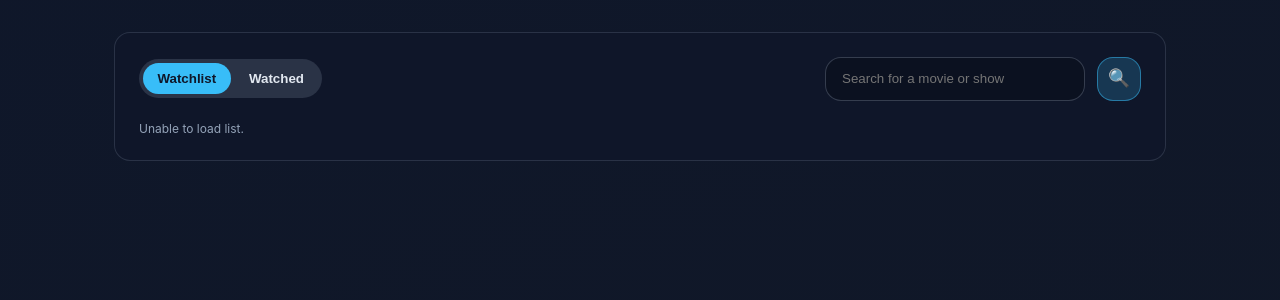
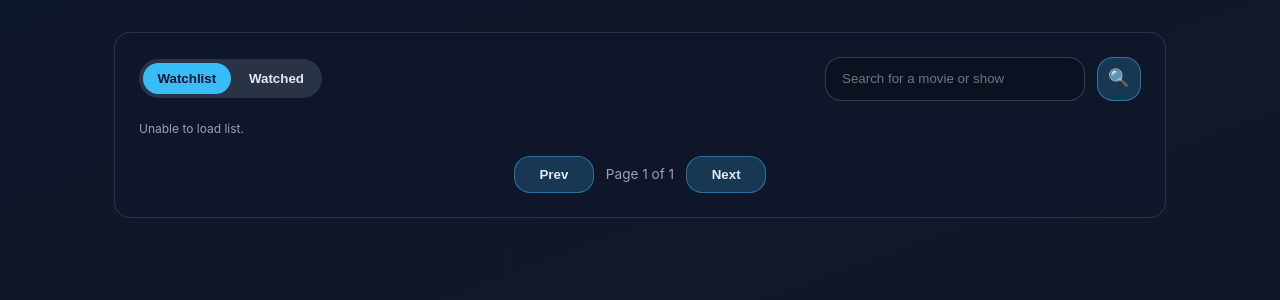
Before and after one commit to maxmo74/drivemap, a Flask app: template webapp/templates/index.html in a window 1280 px wide. Shown: the part 86-386 px from the top of the page. Run offline with Flask 3, Linux system fonts and the light colour scheme; the template is opened without the code that fills it, so the values that code supplies are empty.

Commit message:
Improve search speed and add pagination

```diff
--- a/webapp/app.py
+++ b/webapp/app.py
@@ -19,7 +19,7 @@
 IMDB_TITLE_URL = "https://www.imdb.com/title/{title_id}/"
 OMDB_URL = "https://www.omdbapi.com/"
 DEFAULT_USER_AGENT = "shovo-movielist/1.0 (+https://example.com)"
-APP_VERSION = "1.3.0"
+APP_VERSION = "1.3.1"
 MAX_RESULTS = 10
 IMDB_TRENDING_URL = "https://www.imdb.com/chart/moviemeter/"
 ALLOWED_TYPE_LABELS = {"feature", "movie", "tvseries", "tvminiseries", "tvmovie"}
@@ -349,29 +349,38 @@
     return rotten_rating
 
 
-def parse_suggestion_item(item: dict[str, Any], user_agent: str) -> SearchResult | None:
+def _normalize_type_label(type_label: str | None) -> str:
+    if not type_label:
+        return ""
+    return re.sub(r"[^a-z]", "", type_label.lower())
+
+
+def parse_suggestion_item(
+    item: dict[str, Any], user_agent: str, include_details: bool = True
+) -> SearchResult | None:
     title_id = item.get("id")
     if not title_id:
         return None
     type_label = item.get("qid") or item.get("q")
-    if type_label:
-        normalized_type = re.sub(r"[^a-z]", "", type_label.lower())
-    else:
-        normalized_type = ""
+    normalized_type = _normalize_type_label(type_label)
     if normalized_type not in ALLOWED_TYPE_LABELS:
         return None
     image_url = item.get("i", {}).get("imageUrl")
-    runtime_minutes, total_seasons, total_episodes, avg_episode_length = get_metadata(
-        title_id, user_agent, normalized_type
-    )
+    runtime_minutes = total_seasons = total_episodes = avg_episode_length = None
+    rating = rotten_tomatoes = None
+    if include_details:
+        runtime_minutes, total_seasons, total_episodes, avg_episode_length = get_metadata(
+            title_id, user_agent, normalized_type
+        )
+        rating, rotten_tomatoes = get_ratings(title_id, user_agent)
     return SearchResult(
         title_id=title_id,
         title=item.get("l") or "Untitled",
         year=str(item.get("y")) if item.get("y") else None,
         type_label=type_label,
         image=_shrink_image_url(image_url),
-        rating=get_rating(title_id, user_agent),
-        rotten_tomatoes=get_rotten_tomatoes(title_id, user_agent),
+        rating=rating,
+        rotten_tomatoes=rotten_tomatoes,
         runtime_minutes=runtime_minutes,
         total_seasons=total_seasons,
         total_episodes=total_episodes,
@@ -407,7 +416,7 @@
     items: Iterable[dict[str, Any]] = payload.get("d", [])
     results: list[SearchResult] = []
     for item in items:
-        parsed = parse_suggestion_item(item, user_agent)
+        parsed = parse_suggestion_item(item, user_agent, include_details=False)
         if parsed:
             results.append(parsed)
     return results
@@ -425,7 +434,7 @@
     items: Iterable[dict[str, Any]] = payload.get("d", [])
     for item in items:
         if item.get("id") == title_id:
-            return parse_suggestion_item(item, user_agent)
+            return parse_suggestion_item(item, user_agent, include_details=False)
     return None
 
 
@@ -522,6 +531,32 @@
     return jsonify({"results": [serialize_result(result) for result in results[:MAX_RESULTS]]})
 
 
+@app.route("/api/details")
+def api_details() -> Any:
+    title_id = request.args.get("title_id")
+    if not title_id:
+        return jsonify({"error": "missing_title_id"}), 400
+    type_label = request.args.get("type_label")
+    normalized_type = _normalize_type_label(type_label)
+    if normalized_type not in ALLOWED_TYPE_LABELS:
+        normalized_type = "movie"
+    user_agent = _request_user_agent()
+    runtime_minutes, total_seasons, total_episodes, avg_episode_length = get_metadata(
+        title_id, user_agent, normalized_type
+    )
+    rating, rotten_tomatoes = get_ratings(title_id, user_agent)
+    return jsonify(
+        {
+            "rating": rating,
+            "rotten_tomatoes": rotten_tomatoes,
+            "runtime_minutes": runtime_minutes,
+            "total_seasons": total_seasons,
+            "total_episodes": total_episodes,
+            "avg_episode_length": avg_episode_length,
+        }
+    )
+
+
 @app.route("/api/trending")
 def api_trending() -> Any:
     user_agent = _request_user_agent()
@@ -539,13 +574,34 @@
         return jsonify({"error": "missing_room"}), 400
     status = request.args.get("status", "unwatched")
     watched_flag = 1 if status == "watched" else 0
+    page = max(int(request.args.get("page", 1)), 1)
+    per_page = max(int(request.args.get("per_page", MAX_RESULTS)), 1)
+    offset = (page - 1) * per_page
     with _get_db() as conn:
         _migrate_db(conn)
+        total_count = conn.execute(
+            "SELECT COUNT(*) FROM lists WHERE room = ? AND watched = ?",
+            (room, watched_flag),
+        ).fetchone()[0]
         rows = conn.execute(
-            "SELECT * FROM lists WHERE room = ? AND watched = ? ORDER BY position ASC, added_at DESC",
-            (room, watched_flag),
+            """
+            SELECT * FROM lists
+            WHERE room = ? AND watched = ?
+            ORDER BY position ASC, added_at DESC
+            LIMIT ? OFFSET ?
+            """,
+            (room, watched_flag, per_page, offset),
         ).fetchall()
-    return jsonify({"items": [dict(row) for row in rows]})
+    total_pages = max((total_count + per_page - 1) // per_page, 1)
+    return jsonify(
+        {
+            "items": [dict(row) for row in rows],
+            "page": page,
+            "per_page": per_page,
+            "total_pages": total_pages,
+            "total_count": total_count,
+        }
+    )
 
 
 @app.route("/api/list", methods=["POST"])
@@ -564,7 +620,7 @@
     with _get_db() as conn:
         _migrate_db(conn)
         next_position = conn.execute(
-            "SELECT COALESCE(MAX(position), 0) + 1 FROM lists WHERE room = ?",
+            "SELECT COALESCE(MIN(position), 0) - 1 FROM lists WHERE room = ?",
             (room,),
         ).fetchone()[0]
         conn.execute(
@@ -632,10 +688,18 @@
         return jsonify({"error": "invalid_order"}), 400
     with _get_db() as conn:
         _migrate_db(conn)
-        for index, title_id in enumerate(order, start=1):
+        placeholders = ",".join("?" for _ in order)
+        rows = conn.execute(
+            f"SELECT title_id, position FROM lists WHERE room = ? AND title_id IN ({placeholders})",
+            (room, *order),
+        ).fetchall()
+        position_map = {row["title_id"]: row["position"] for row in rows}
+        sorted_positions = sorted(position_map.values())
+        for index, title_id in enumerate(order):
+            position = sorted_positions[index] if index < len(sorted_positions) else index + 1
             conn.execute(
                 "UPDATE lists SET position = ? WHERE room = ? AND title_id = ?",
-                (index, room, title_id),
+                (position, room, title_id),
             )
         conn.commit()
     return jsonify({"status": "ok"})
--- a/webapp/static/app.js
+++ b/webapp/static/app.js
@@ -23,8 +23,13 @@
 const imageModal = document.getElementById('image-modal');
 const imageModalClose = document.getElementById('image-modal-close');
 const imageModalImage = document.getElementById('image-modal-image');
+const listPagination = document.getElementById('list-pagination');
+const listPrev = document.getElementById('list-prev');
+const listNext = document.getElementById('list-next');
+const listPageStatus = document.getElementById('list-page-status');
 
 const MAX_RESULTS = 10;
+const PAGE_SIZE = 10;
 let activeTab = 'unwatched';
 let searchTimer;
 let activeSearchController;
@@ -37,6 +42,10 @@
 let activeDragHandle = null;
 let dragPlaceholder = null;
 let dragOriginRect = null;
+const pageState = { unwatched: 1, watched: 1 };
+const totalPages = { unwatched: 1, watched: 1 };
+const pendingDetailRequests = new Set();
+const detailCache = new Map();
 
 const showStatus = (container, message) => {
   container.innerHTML = `<p class="card-meta">${message}</p>`;
@@ -111,28 +120,13 @@
     .toLowerCase()
     .replace(/[^a-z0-9-]/g, '');
 
-const buildCard = (item, mode) => {
-  const card = cardTemplate.content.cloneNode(true);
-  const article = card.querySelector('.card');
-  const image = card.querySelector('.card-image');
-  const title = card.querySelector('.card-title-link');
-  const meta = card.querySelector('.card-meta');
-  const rating = card.querySelector('.card-rating');
-  const addButton = card.querySelector('.card-action.primary');
-  const watchedButton = card.querySelector('.card-action.secondary');
-  const removeButton = card.querySelector('.card-action.danger');
-  const dragHandle = card.querySelector('.card-drag-handle');
+const normalizeTypeLabel = (typeLabel) =>
+  (typeLabel || '')
+    .toLowerCase()
+    .replace(/[^a-z]/g, '');
 
-  article.dataset.titleId = item.title_id;
-  image.src = item.image || 'https://via.placeholder.com/300x450?text=No+Image';
-  image.alt = `${item.title} poster`;
-  title.textContent = item.title;
-  title.href = `https://www.imdb.com/title/${item.title_id}/`;
-  image.addEventListener('click', () => {
-    openImageModal(getLargeImage(item.image), `${item.title} poster`);
-  });
-  const typeLabel = (item.type_label || '').toLowerCase();
-  const normalizedType = typeLabel.replace(/[^a-z]/g, '');
+const buildMetaText = (item) => {
+  const normalizedType = normalizeTypeLabel(item.type_label);
   const labelMap = {
     movie: 'Film',
     tvmovie: 'Film',
@@ -173,10 +167,13 @@
       metaParts.push(`Avg ${avgEpisodeLength} min`);
     }
   }
-  meta.textContent = metaParts.join(' • ') || 'Unknown';
+  return metaParts.join(' • ') || 'Unknown';
+};
+
+const buildRatingHtml = (item) => {
   const imdbRating = item.rating || 'N/A';
   const rottenRating = item.rotten_tomatoes || 'N/A';
-  rating.innerHTML = `
+  return `
     <span class="rating-badge">
       <img src="/static/imdb-logo.svg" alt="IMDb" />
       <span>${imdbRating}</span>
@@ -186,6 +183,39 @@
       <span>${rottenRating}</span>
     </span>
   `;
+};
+
+const applyCardDetails = (article, item) => {
+  const meta = article.querySelector('.card-meta');
+  const rating = article.querySelector('.card-rating');
+  if (meta) {
+    meta.textContent = buildMetaText(item);
+  }
+  if (rating) {
+    rating.innerHTML = buildRatingHtml(item);
+  }
+};
+
+const buildCard = (item, mode) => {
+  const fragment = cardTemplate.content.cloneNode(true);
+  const article = fragment.querySelector('.card');
+  const image = fragment.querySelector('.card-image');
+  const title = fragment.querySelector('.card-title-link');
+  const addButton = fragment.querySelector('.card-action.primary');
+  const watchedButton = fragment.querySelector('.card-action.secondary');
+  const removeButton = fragment.querySelector('.card-action.danger');
+  const dragHandle = fragment.querySelector('.card-drag-handle');
+
+  article.dataset.titleId = item.title_id;
+  article.dataset.typeLabel = item.type_label || '';
+  image.src = item.image || 'https://via.placeholder.com/300x450?text=No+Image';
+  image.alt = `${item.title} poster`;
+  title.textContent = item.title;
+  title.href = `https://www.imdb.com/title/${item.title_id}/`;
+  image.addEventListener('click', () => {
+    openImageModal(getLargeImage(item.image), `${item.title} poster`);
+  });
+  applyCardDetails(article, item);
 
   if (mode === 'search') {
     addButton.textContent = '＋';
@@ -213,7 +243,48 @@
     removeButton.addEventListener('click', () => removeFromList(item));
   }
 
-  return card;
+  return article;
+};
+
+const needsDetails = (item) => {
+  const hasRating = item.rating !== null && item.rating !== undefined;
+  const hasRotten = item.rotten_tomatoes !== null && item.rotten_tomatoes !== undefined;
+  const hasRuntime = item.runtime_minutes !== null && item.runtime_minutes !== undefined;
+  const hasSeasons = item.total_seasons !== null && item.total_seasons !== undefined;
+  const hasEpisodes = item.total_episodes !== null && item.total_episodes !== undefined;
+  const hasAvg = item.avg_episode_length !== null && item.avg_episode_length !== undefined;
+  return !(hasRating && hasRotten && hasRuntime && hasSeasons && hasEpisodes && hasAvg);
+};
+
+const requestDetails = async (item, article) => {
+  if (!needsDetails(item) || pendingDetailRequests.has(item.title_id)) {
+    return;
+  }
+  if (detailCache.has(item.title_id)) {
+    applyCardDetails(article, { ...item, ...detailCache.get(item.title_id) });
+    return;
+  }
+  pendingDetailRequests.add(item.title_id);
+  try {
+    const response = await fetch(
+      `/api/details?title_id=${encodeURIComponent(item.title_id)}&type_label=${encodeURIComponent(
+        item.type_label || ''
+      )}`
+    );
+    if (!response.ok) {
+      return;
+    }
+    const details = await response.json();
+    detailCache.set(item.title_id, details);
+    const updated = { ...item, ...details };
+    if (article.isConnected) {
+      applyCardDetails(article, updated);
+    }
+  } catch (error) {
+    // no-op
+  } finally {
+    pendingDetailRequests.delete(item.title_id);
+  }
 };
 
 const renderSearchResults = (items) => {
@@ -226,6 +297,7 @@
   limited.forEach((item) => {
     const card = buildCard(item, 'search');
     searchResults.appendChild(card);
+    requestDetails(item, card);
   });
 };
 
@@ -239,6 +311,7 @@
   limited.forEach((item) => {
     const card = buildCard(item, 'search');
     trendingResults.appendChild(card);
+    requestDetails(item, card);
   });
 };
 
@@ -256,6 +329,7 @@
   items.forEach((item) => {
     const card = buildCard(item, 'list');
     listResults.appendChild(card);
+    requestDetails(item, card);
   });
   attachDragHandlers();
 };
@@ -333,18 +407,39 @@
     closeSearchModal();
     return;
   }
-  searchTimer = setTimeout(fetchSearch, 1000);
+  searchTimer = setTimeout(fetchSearch, 250);
 };
 
 const loadList = async () => {
   showStatus(listResults, 'Loading list...');
-  const response = await fetch(`/api/list?room=${encodeURIComponent(room)}&status=${activeTab}`);
+  const page = pageState[activeTab];
+  const response = await fetch(
+    `/api/list?room=${encodeURIComponent(room)}&status=${activeTab}&page=${page}&per_page=${PAGE_SIZE}`
+  );
   if (!response.ok) {
     showStatus(listResults, 'Unable to load list.');
     return;
   }
   const data = await response.json();
+  if (!data.items?.length && page > 1) {
+    pageState[activeTab] = page - 1;
+    await loadList();
+    return;
+  }
+  totalPages[activeTab] = data.total_pages || 1;
   renderList(data.items || []);
+  if (listPageStatus) {
+    listPageStatus.textContent = `Page ${pageState[activeTab]} of ${totalPages[activeTab]}`;
+  }
+  if (listPrev) {
+    listPrev.disabled = pageState[activeTab] <= 1;
+  }
+  if (listNext) {
+    listNext.disabled = pageState[activeTab] >= totalPages[activeTab];
+  }
+  if (listPagination) {
+    listPagination.style.display = totalPages[activeTab] > 1 ? 'flex' : 'none';
+  }
 };
 
 const fetchTrending = async () => {
@@ -383,6 +478,7 @@
   if (cardNode) {
     cardNode.querySelector('.card-action.primary').textContent = 'Added';
   }
+  pageState[watched ? 'watched' : 'unwatched'] = 1;
   await loadList();
 };
 
@@ -567,7 +663,7 @@
 searchInput.addEventListener('keydown', (event) => {
   if (event.key === 'Enter') {
     event.preventDefault();
-    debounceSearch();
+    fetchSearch();
   }
 });
 searchModalClose?.addEventListener('click', closeSearchModal);
@@ -677,5 +773,18 @@
 tabWatchlist.addEventListener('click', () => setActiveTab('unwatched'));
 tabWatched.addEventListener('click', () => setActiveTab('watched'));
 
+listPrev?.addEventListener('click', () => {
+  if (pageState[activeTab] > 1) {
+    pageState[activeTab] -= 1;
+    loadList();
+  }
+});
+listNext?.addEventListener('click', () => {
+  if (pageState[activeTab] < totalPages[activeTab]) {
+    pageState[activeTab] += 1;
+    loadList();
+  }
+});
+
 loadList();
 renderSearchResults([]);
--- a/webapp/static/style.css
+++ b/webapp/static/style.css
@@ -158,6 +158,31 @@
 
 .list-grid {
   grid-template-columns: 1fr;
+}
+
+.pagination {
+  display: flex;
+  align-items: center;
+  justify-content: center;
+  gap: 0.75rem;
+  margin-top: 1.25rem;
+}
+
+.pagination-button {
+  background: rgba(56, 189, 248, 0.2);
+  color: #e2e8f0;
+  border: 1px solid rgba(56, 189, 248, 0.45);
+  min-width: 80px;
+}
+
+.pagination-button:disabled {
+  opacity: 0.5;
+  cursor: not-allowed;
+}
+
+.pagination-status {
+  font-size: 0.85rem;
+  color: #94a3b8;
 }
 
 .list-grid.is-reordering .card {
--- a/webapp/templates/index.html
+++ b/webapp/templates/index.html
@@ -49,6 +49,11 @@
           </div>
         </div>
         <div id="list-results" class="list-grid"></div>
+        <div class="pagination" id="list-pagination">
+          <button class="pagination-button" id="list-prev" type="button">Prev</button>
+          <span class="pagination-status" id="list-page-status">Page 1 of 1</span>
+          <button class="pagination-button" id="list-next" type="button">Next</button>
+        </div>
       </section>
     </main>
 
```
